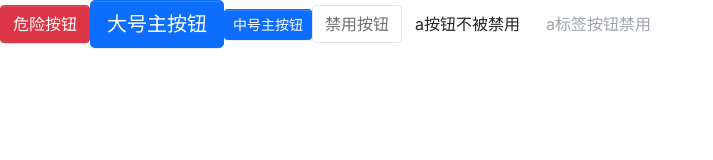
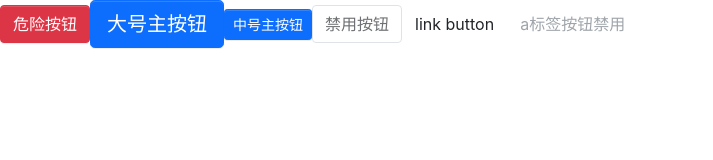
Before and after one commit to Duke-mq/react-ui-library, a React (Create React App) app: page / in a window 1280 px wide. Shown: the top 160 px of the page, without its empty margins (0-713 px from the left). Built offline with nearby package versions, Linux system fonts and the light colour scheme.

Commit message:
fix: button组件

```diff
--- a/package.json
+++ b/package.json
@@ -6,6 +6,7 @@
     "@testing-library/jest-dom": "^5.16.5",
     "@testing-library/react": "^13.4.0",
     "@testing-library/user-event": "^13.5.0",
+    "jest": "^29.3.1",
     "node-sass": "^8.0.0",
     "react": "^18.2.0",
     "react-dom": "^18.2.0",
--- a/src/App.js
+++ b/src/App.js
@@ -11,18 +11,13 @@ function App() {
           中号主按钮
         </Button>
         <Button disabled>禁用按钮</Button>
-        <Button
-          btnType="link"
-          href="www.baidu.com"
-          onClick={() => {
-            console.log("点击不被禁用的按钮");
-          }}
-        >
-          a按钮不被禁用
+        <Button btnType="link" href="https://google.com">
+          link button
         </Button>
         <Button
           btnType="link"
           href="www.baidu.com"
+          target="_blank"
           disabled
           onClick={() => {
             console.log("点击被禁用按钮");
--- a/src/components/Button/button.tsx
+++ b/src/components/Button/button.tsx
@@ -1,4 +1,4 @@
-import React, { FC } from "react";
+import React, { AnchorHTMLAttributes, FC, HtmlHTMLAttributes } from "react";
 import classNames from "classnames";
 
 export type ButtonSize = "lg" | "sm";
@@ -14,8 +14,14 @@ interface BaseButtonProps {
   children: React.ReactNode;
   href?: string;
 }
+//使用交叉类型，把原生按钮的props和自定义props结合，原生a标签的props与自定义props结合
 
-const Button: FC<BaseButtonProps> = (props) => {
+type NativeButtonProps = BaseButtonProps &
+  React.ButtonHTMLAttributes<HTMLElement>;
+type AnchorButtonProps = BaseButtonProps & AnchorHTMLAttributes<HTMLElement>;
+//我们要把原生元素的props变成全部可选的，这样有些必选就不会报错,用到typescript的高级用法Partial
+export type ButtonProps = Partial<NativeButtonProps & AnchorButtonProps>;
+const Button: FC<ButtonProps> = (props) => {
   const { className, disabled, size, btnType, children, href, ...restProps } =
     props;
   const classes = classNames("btn", className, {
--- a/src/styles/_mixin.scss
+++ b/src/styles/_mixin.scss
@@ -8,6 +8,7 @@
   $background,
   $border,
   $color,
+  //lighten是将颜色变浅,是sass内置的一个方法
   $hover-background: lighten($background, 7.5%),
   $hover-border: lighten($border, 10%),
   $hover-color: $color
```
Also changed, not shown: 1 other file (tests, documents, lock files or other folders).
